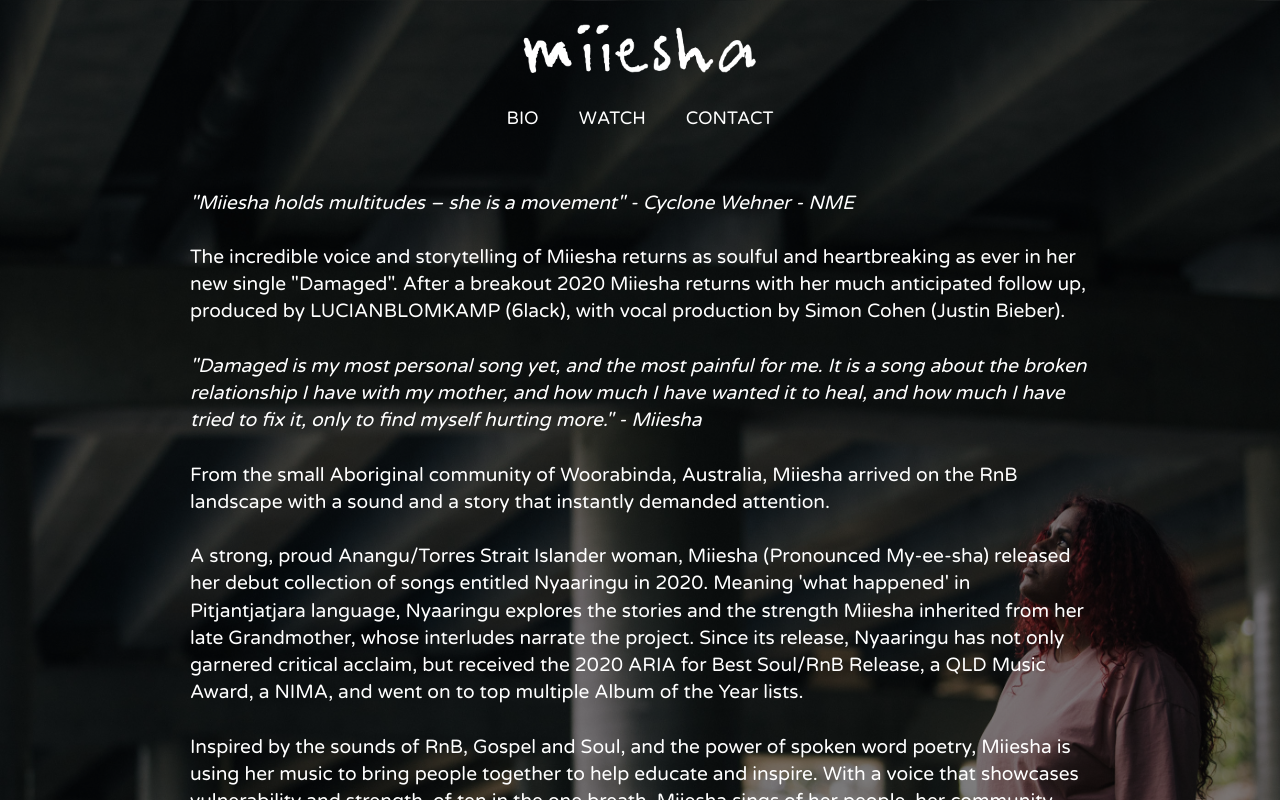
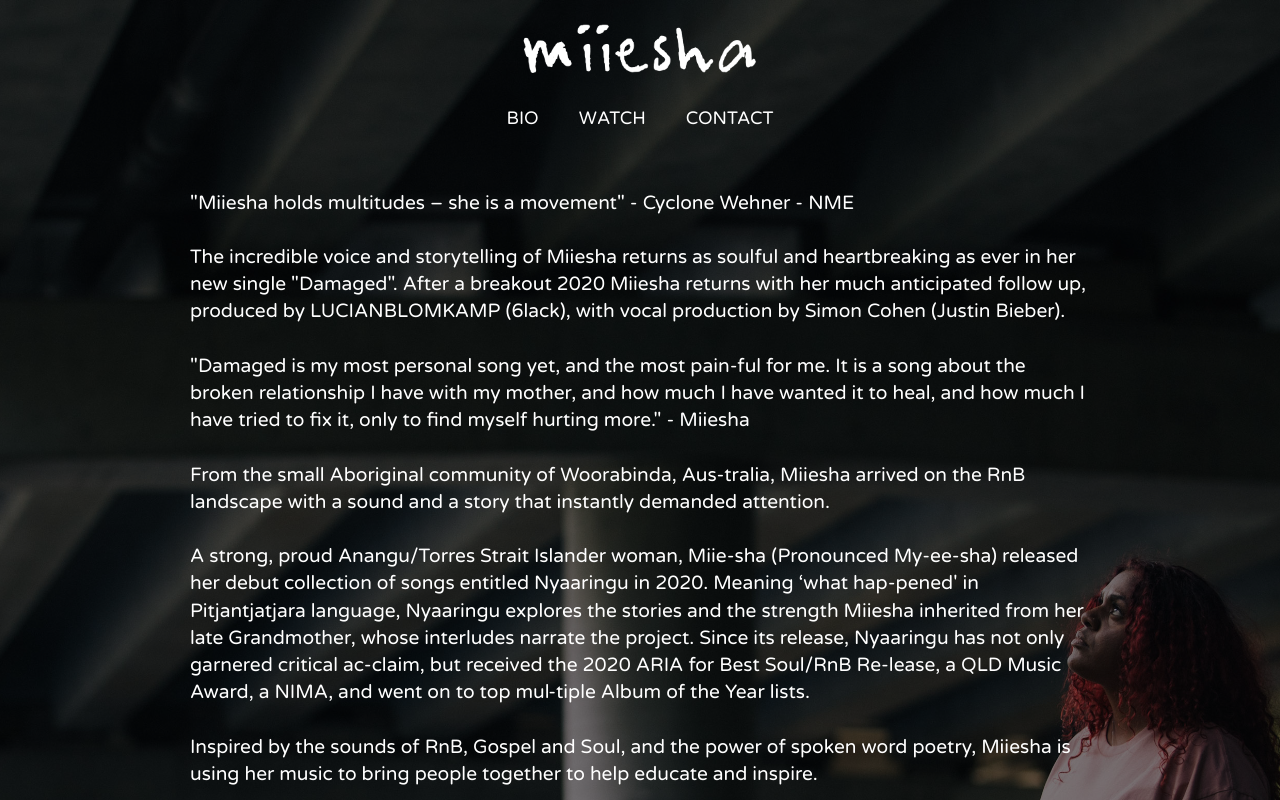
Before and after one commit to robFraser1111/miiesha-vue, a Vue app: page /bio in a window 1280 px wide. Shown: the top 800 px of the page. Built offline with nearby package versions, Linux system fonts and the light colour scheme.

Commit message:
Updated Bio

```diff
--- a/src/views/Bio.vue
+++ b/src/views/Bio.vue
@@ -1,17 +1,20 @@
 <template>
     <div class="bio">
     <p>
-      <i>"Miiesha holds multitudes – she is a movement" - Cyclone Wehner - NME</i>
+    "Miiesha holds multitudes – she is a movement" - Cyclone Wehner - NME
     <br><br>
     The incredible voice and storytelling of Miiesha returns as soulful and heartbreaking as ever in her new single "Damaged". After a breakout 2020 Miiesha returns with her much anticipated follow up, produced by LUCIANBLOMKAMP (6lack), with vocal production by Simon Cohen (Justin Bieber).
     <br><br>
-      <i>"Damaged is my most personal song yet, and the most painful for me. It is a song about the broken relationship I have with my mother, and how much I have wanted it to heal, and how much I have tried to fix it, only to find myself hurting more." - Miiesha</i>
+    "Damaged is my most personal song yet, and the most pain-ful for me. It is a song about the broken relationship I have with my mother, and how much I have wanted it to heal, and how much I have tried to fix it, only to find myself hurting more." - Miiesha
     <br><br>
-      From the small Aboriginal community of Woorabinda, Australia, Miiesha arrived on the RnB landscape with a sound and a story that instantly demanded attention.
+    From the small Aboriginal community of Woorabinda, Aus-tralia, Miiesha arrived on the RnB landscape with a sound and a story that instantly demanded attention.
     <br><br>
-      A strong, proud Anangu/Torres Strait Islander woman, Miiesha (Pronounced My-ee-sha) released her debut collection of songs entitled Nyaaringu in 2020. Meaning 'what happened' in Pitjantjatjara language, Nyaaringu explores the stories and the strength Miiesha inherited from her late Grandmother, whose interludes narrate the project. Since its release, Nyaaringu has not only garnered critical acclaim, but received the 2020 ARIA for Best Soul/RnB Release, a QLD Music Award, a NIMA, and went on to top multiple Album of the Year lists.
+    A strong, proud Anangu/Torres Strait Islander woman, Miie-sha (Pronounced My-ee-sha) released her debut collection of songs entitled Nyaaringu in 2020. Meaning ‘what hap-pened' in Pitjantjatjara language, Nyaaringu explores the stories and the strength Miiesha inherited from her late Grandmother, whose interludes narrate the project. Since its release, Nyaaringu has not only garnered critical ac-claim, but received the 2020 ARIA for Best Soul/RnB Re-lease, a QLD Music Award, a NIMA, and went on to top mul-tiple Album of the Year lists.
     <br><br>
-      Inspired by the sounds of RnB, Gospel and Soul, and the power of spoken word poetry, Miiesha is using her music to bring people together to help educate and inspire. With a voice that showcases vulnerability and strength, of ten in the one breath, Miiesha sings of her people, her community and her story with the raw emotion of lived experience.
+    Inspired by the sounds of RnB, Gospel and Soul, and the power of spoken word poetry, Miiesha is using her music to bring people together to help educate and inspire.
+    <br><br>
+    With a voice that showcases vulnerability and strength, often in the one breath, Miiesha sings of her people, her community and her story with the raw emotion of lived ex-perience. She weaves together the personal and political so tightly, the listener begins to understand just how in-separable they are for a young Aboriginal woman.
+    <br><br>
     <br><br>
     Miiesha's story is not just worth hearing, it's needed.
     </p>
```
Lines whose indentation alone changed are shown as unchanged.
